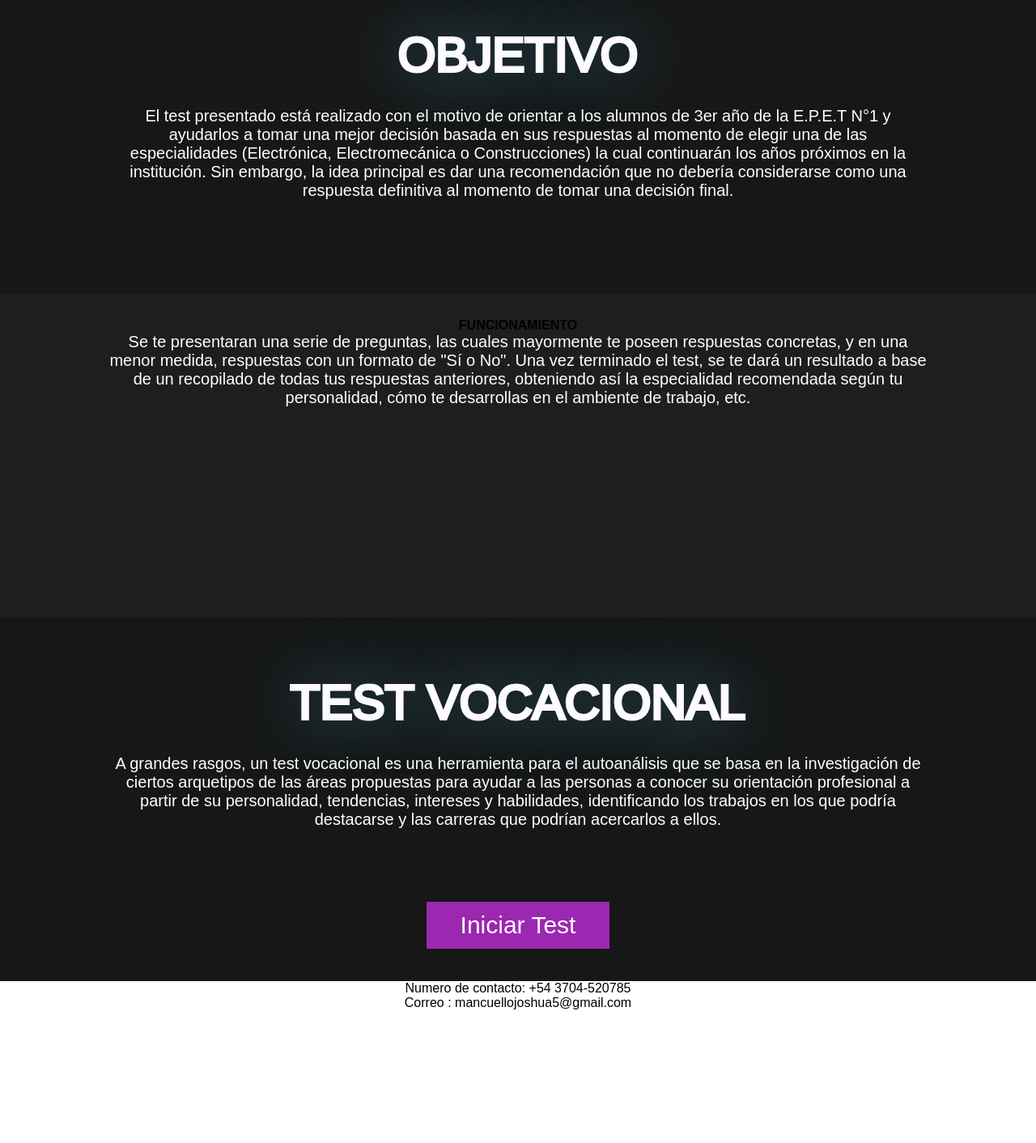
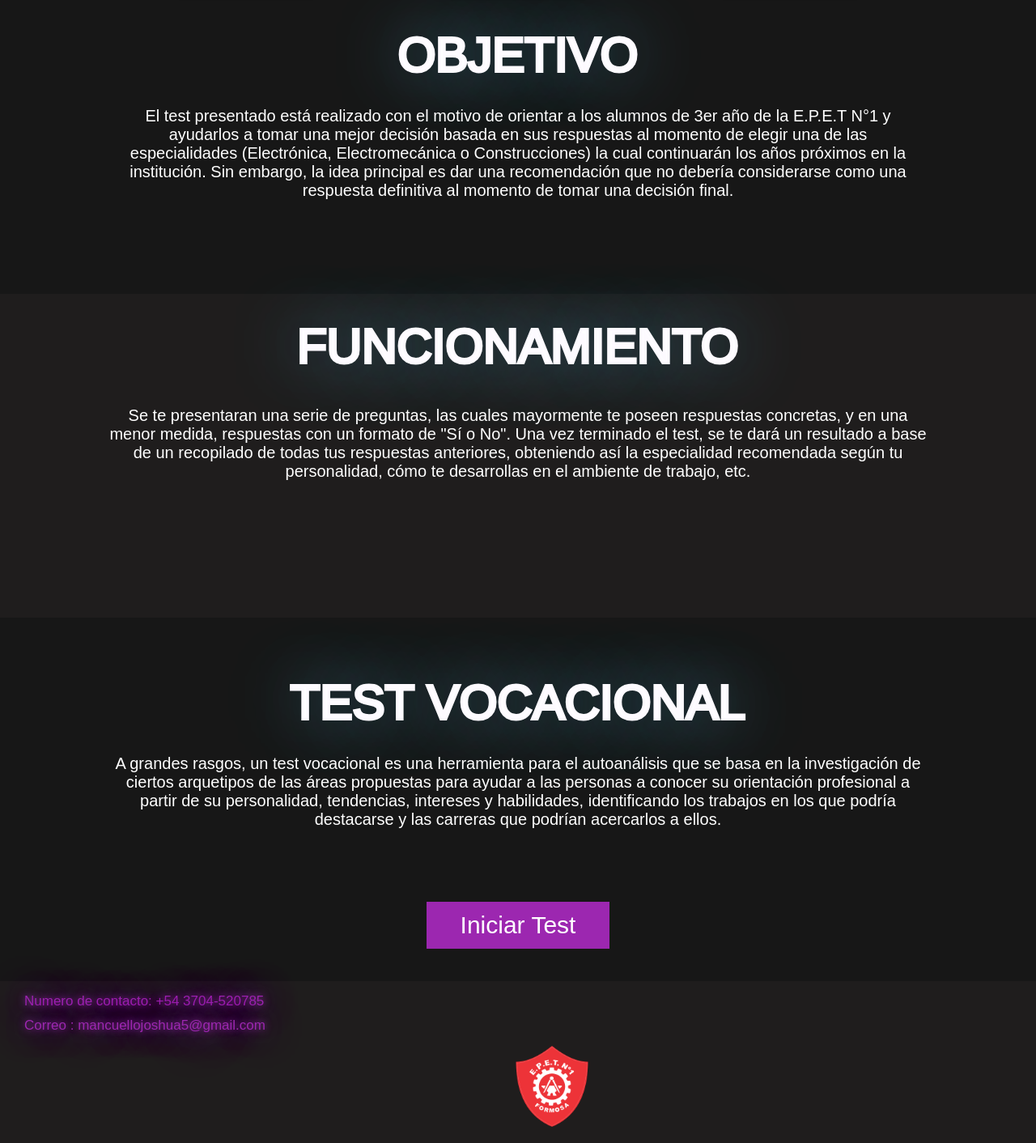
Before and after one commit to Proyecto-Vocacional/Test-v2, a plain HTML site: page index.html in a window 1280 px wide. Shown: the part 976-2388 px from the top of the page at 81% size. Before the commit the page ends 2224 px from the top, so only its background shows below. Drawn offline with Linux system fonts and the light colour scheme.

Commit message:
Add files via upload

```diff
--- a/estilo.css
+++ b/estilo.css
@@ -294,6 +294,67 @@ p {
 
 
 
+.title3 {
+
+    margin-bottom: 40px;
+    font-size: 60px;
+    font-weight: 500;
+    text-transform: uppercase;
+    -webkit-text-stroke: 4px rgb(253, 250, 255);
+    color: #feffff;
+    text-shadow: 0 0 1px #50abd4,
+        0 0 0px #50abd4,
+        0 0 80px #50abd4;
+    text-align: center;
+
+}
+
+
+.end {
+    align-items: center;
+    display: block;
+    padding: 10px 30px;
+    margin: 0px;
+    height: 200px;
+    width: 100%;
+    color: #9c27b0;
+    text-shadow: 0 0 10px #a945c7,
+        0 0 40px #a945c7,
+        0 0 80px #910aff;
+    line-height: 30px;
+    background: #1f1d1d;
+
+}
+
+.end .ended {
+    display: block;
+    text-align: center;
+    font-size: 17px;
+    list-style: none;
+    max-width: max-content;
+}
+
+
+.escudo {
+    display: flex;
+    margin: 10px 115px;
+
+    height: 100px;
+    width: 100px;
+    background-image: url(/ESCUDO\ 1080x1080.png);
+    background-size: contain;
+    background-repeat: no-repeat;
+    background-position: 50%;
+    padding: 0 44%;
+}
+
+
+
+
+
+
+
+
 
 /***********************************************/
 
@@ -536,7 +597,7 @@ p {
         width: 100%;
         display: block;
         flex-direction: column;
-       text-align:  center;
+        text-align: center;
 
     }
 
```
